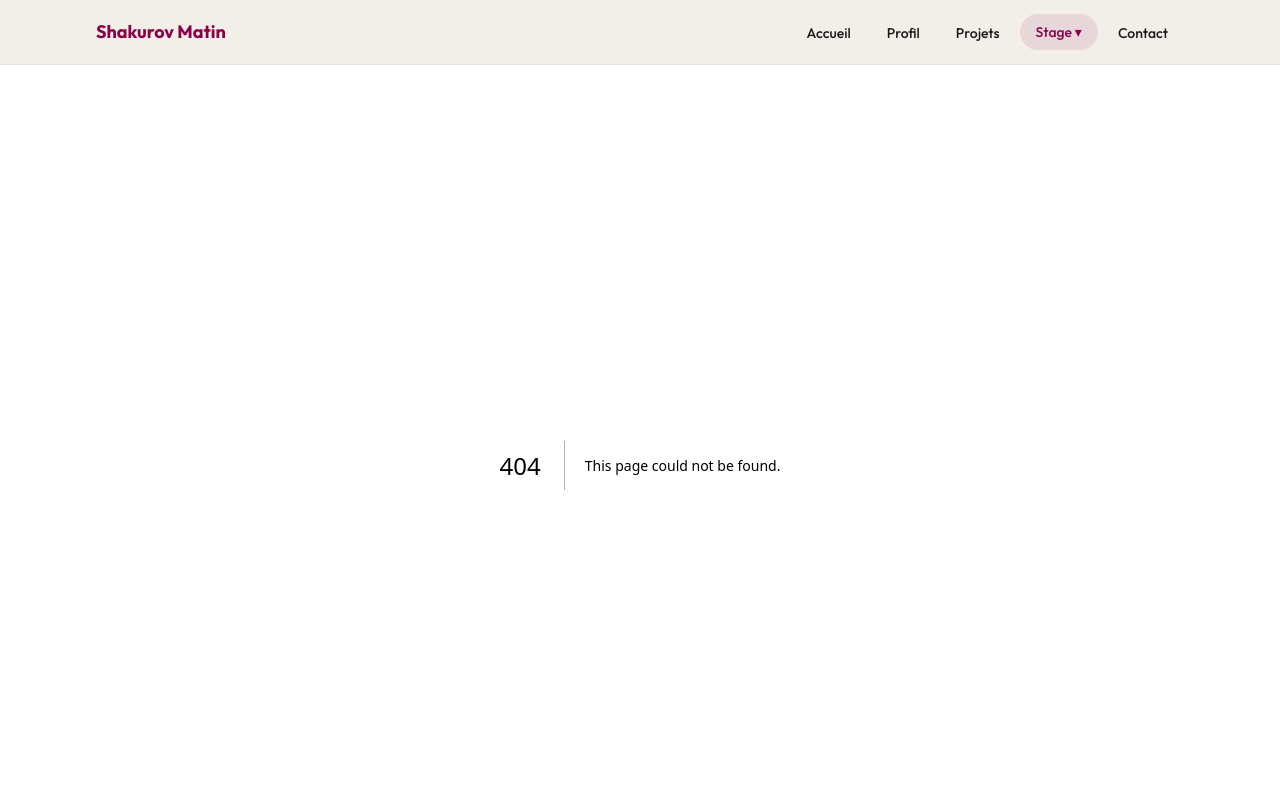
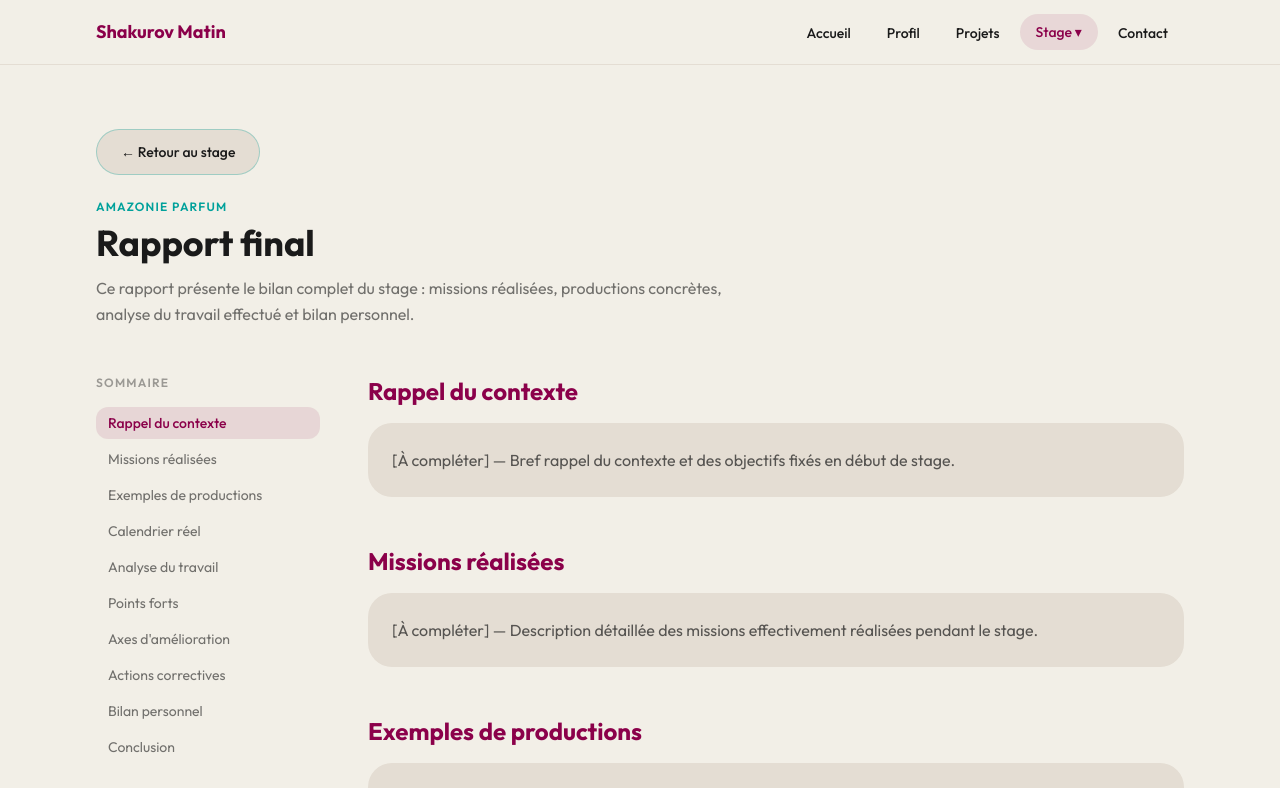
Before and after one commit to BlackOurs18/site_chef_doeuvre, a Next.js app: page /stage/amazonie-parfum/rapport-final in a window 1280 px wide. Before the commit this address had no page. Shown: the top 788 px of the page. Built offline with nearby package versions, Linux system fonts and the light colour scheme.

Commit message:
feat: add final report page

```diff
--- /dev/null
+++ b/app/stage/amazonie-parfum/rapport-final/page.tsx
@@ -0,0 +1,73 @@
+import type { Metadata } from 'next'
+import Container from '@/components/Container'
+import Button from '@/components/Button'
+import MotionSection from '@/components/MotionSection'
+import ScrollSpy from '@/components/ScrollSpy'
+import { rapportFinal } from '@/data/rapports'
+
+export const metadata: Metadata = {
+  title: 'Rapport final — Amazonie Parfum',
+  description: 'Rapport final du stage chez Amazonie Parfum — missions réalisées, bilan et analyse',
+}
+
+export default function RapportFinalPage() {
+  const spyItems = rapportFinal.map((s) => ({ id: s.id, label: s.title }))
+
+  return (
+    <div className="py-16">
+      <Container>
+        <div className="mb-6">
+          <Button href="/stage/amazonie-parfum" variant="secondary" className="text-sm">← Retour au stage</Button>
+        </div>
+        <MotionSection>
+          <header className="mb-12">
+            <p className="text-xs uppercase tracking-widest text-accent-light font-semibold mb-2">Amazonie Parfum</p>
+            <h1 className="text-4xl font-bold text-text-main mb-3">Rapport final</h1>
+            <p className="text-text-main/60 max-w-2xl">
+              Ce rapport présente le bilan complet du stage : missions réalisées, productions concrètes, analyse du travail effectué et bilan personnel.
+            </p>
+          </header>
+        </MotionSection>
+      </Container>
+
+      <Container>
+        <div className="flex gap-12">
+          <aside className="hidden md:block w-56 shrink-0">
+            <ScrollSpy items={spyItems} />
+          </aside>
+
+          <nav className="md:hidden w-full mb-8 overflow-x-auto" aria-label="Sections du rapport">
+            <div className="flex gap-2 pb-2">
+              {rapportFinal.map((section) => (
+                <a
+                  key={section.id}
+                  href={`#${section.id}`}
+                  className="shrink-0 text-xs bg-bg-secondary text-text-main/70 px-3 py-2 rounded-full border border-text-main/10 hover:text-accent-main focus-visible:outline-2 focus-visible:outline-accent-main"
+                >
+                  {section.title}
+                </a>
+              ))}
+            </div>
+          </nav>
+
+          <main className="flex-1 min-w-0">
+            {rapportFinal.map((section, i) => (
+              <MotionSection key={section.id} delay={i * 0.04}>
+                <section id={section.id} className="mb-12 scroll-mt-24" aria-labelledby={`title-${section.id}`}>
+                  <h2 id={`title-${section.id}`} className="text-2xl font-bold text-accent-main mb-4">{section.title}</h2>
+                  <div className={`rounded-3xl p-6 ${
+                    section.id === 'points-forts' ? 'bg-accent-main/5 border border-accent-main/20' :
+                    section.id === 'axes-amelioration' ? 'bg-accent-light/5 border border-accent-light/20' :
+                    'bg-bg-secondary'
+                  }`}>
+                    <p className="text-text-main/70 leading-relaxed">{section.content}</p>
+                  </div>
+                </section>
+              </MotionSection>
+            ))}
+          </main>
+        </div>
+      </Container>
+    </div>
+  )
+}
```
